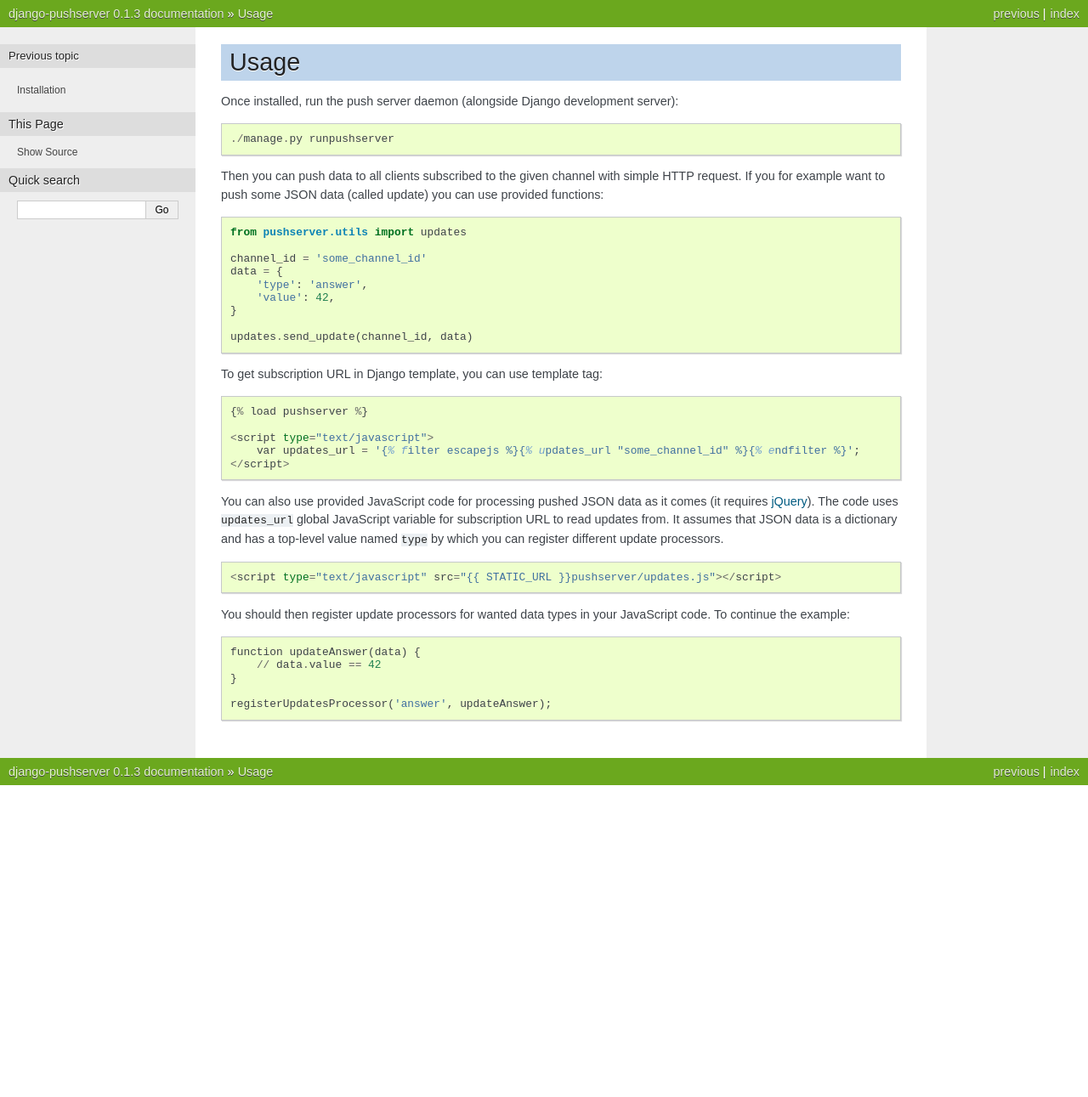
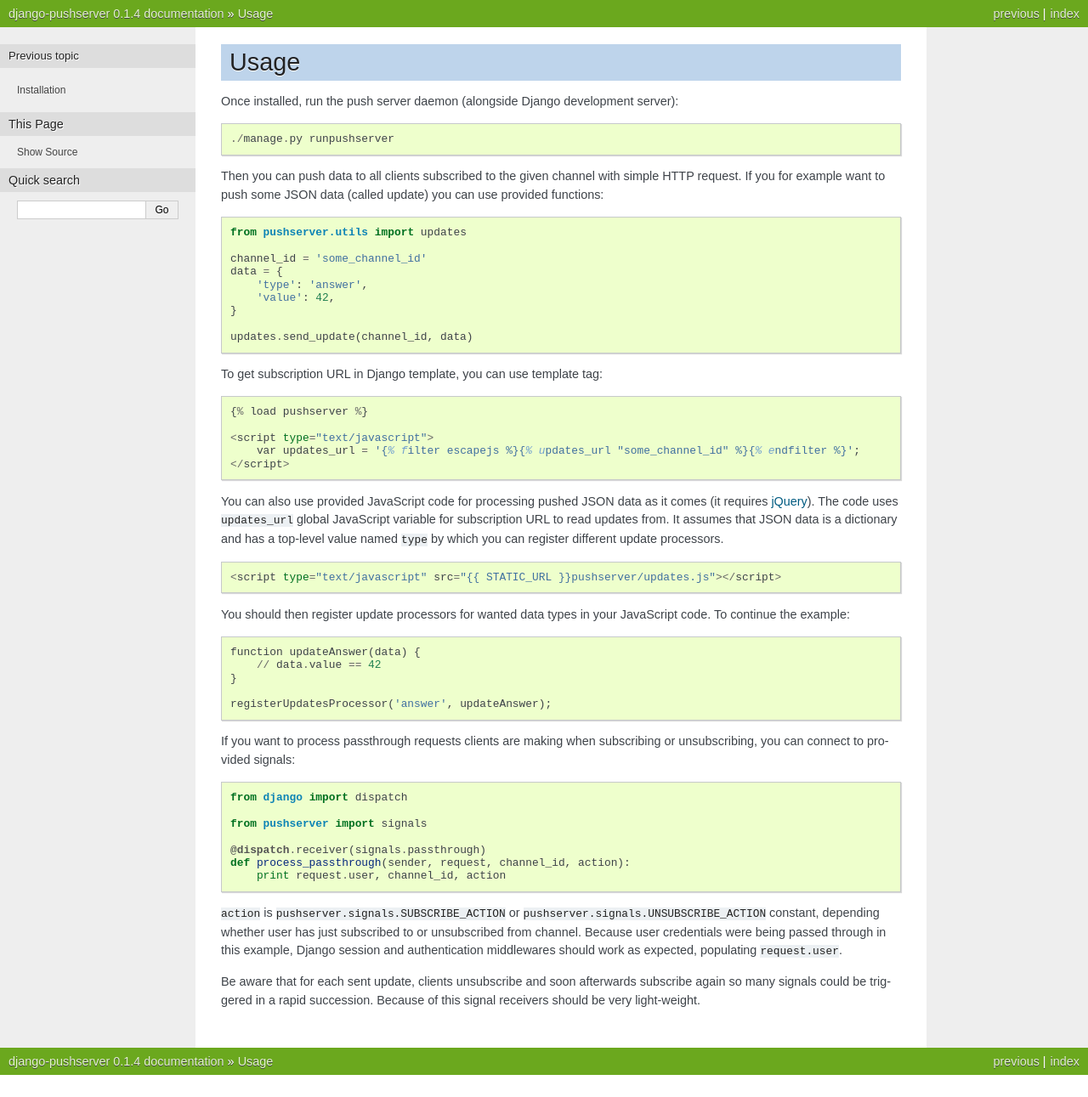
Before and after one commit to mitar/django-pushserver, a Sphinx documentation site: the page built from docs/usage.rst, in a window 1280 px wide. Shown: the whole page at 85% size. Built offline with Sphinx 7.4.7, drawn with Linux system fonts in a browser that asks for light colours; before the commit the page ends 950 px from its top, so only the background shows below that.

Commit message:
Support for request headers passthrough.

```diff
--- a/docs/usage.rst
+++ b/docs/usage.rst
@@ -46,3 +46,24 @@ JavaScript code. To continue the example::
     }
 
     registerUpdatesProcessor('answer', updateAnswer);
+
+If you want to process passthrough requests clients are making when subscribing
+or unsubscribing, you can connect to provided signals::
+
+    from django import dispatch
+
+    from pushserver import signals
+
+    @dispatch.receiver(signals.passthrough)
+    def process_passthrough(sender, request, channel_id, action):
+        print request.user, channel_id, action
+
+``action`` is ``pushserver.signals.SUBSCRIBE_ACTION`` or
+``pushserver.signals.UNSUBSCRIBE_ACTION`` constant, depending whether user has
+just subscribed to or unsubscribed from channel. Because user credentials were
+being passed through in this example, Django session and authentication
+middlewares should work as expected, populating ``request.user``.
+
+Be aware that for each sent update, clients unsubscribe and soon afterwards
+subscribe again so many signals could be triggered in a rapid succession.
+Because of this signal receivers should be very light-weight.
--- a/setup.py
+++ b/setup.py
@@ -2,7 +2,7 @@ import os
 
 from setuptools import setup, find_packages
 
-VERSION = '0.1.3'
+VERSION = '0.1.4'
 
 if __name__ == '__main__':
     setup(
@@ -32,7 +32,7 @@ if __name__ == '__main__':
         include_package_data = True,
         zip_safe = False,
         dependency_links = [
-            'https://github.com/mitar/py-hbpush/tarball/0.1.0-mitar#egg=py_hbpush-0.1.0',
+            'https://github.com/mitar/py-hbpush/tarball/0.1.1-mitar#egg=py_hbpush-0.1.1',
             'http://github.com/clement/brukva/tarball/bff451511a3cc09cd52bebcf6372a59d36567827#egg=brukva-0.0.1',
         ],
         install_requires = [
```
Also changed, not shown: docs/installation.rst (+17 -1 lines), pushserver/static/pushserver/updates.js (+6 -3 lines), 3 other files.
